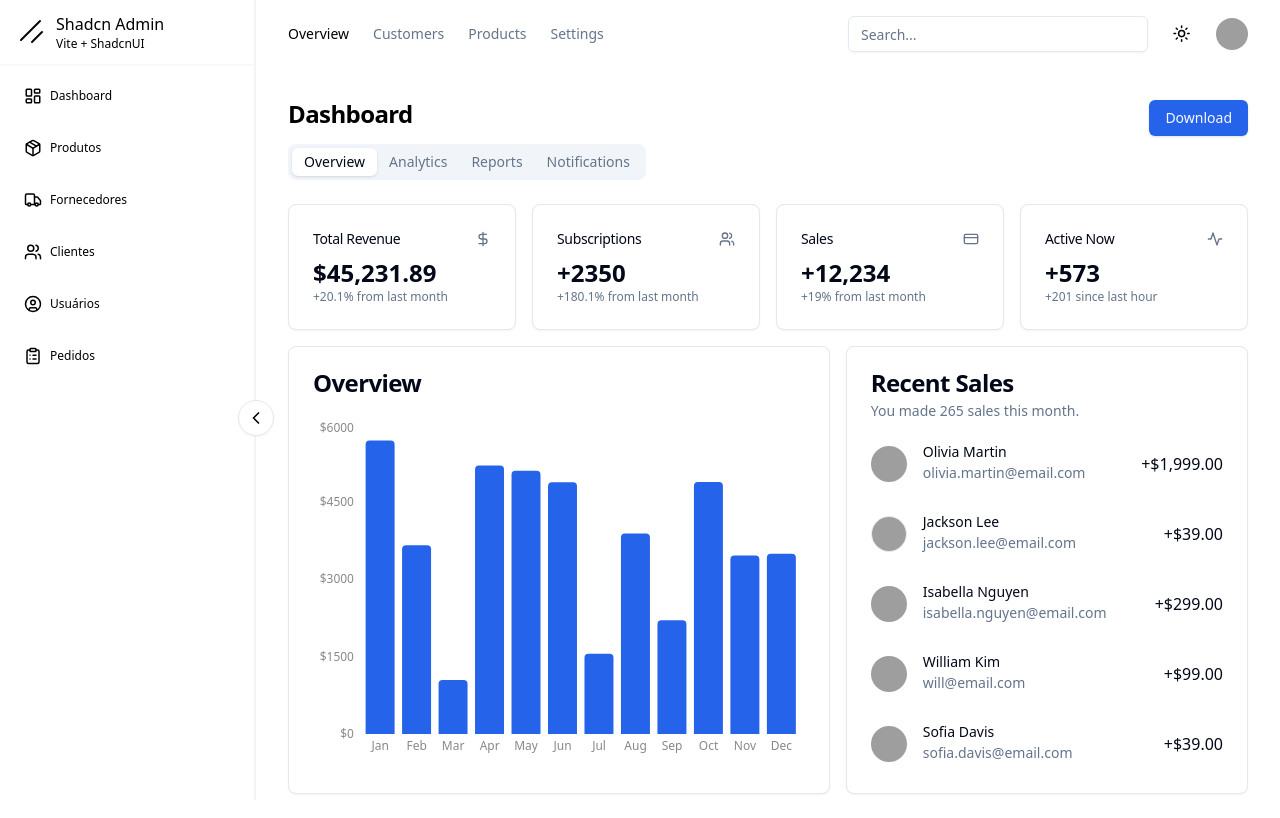
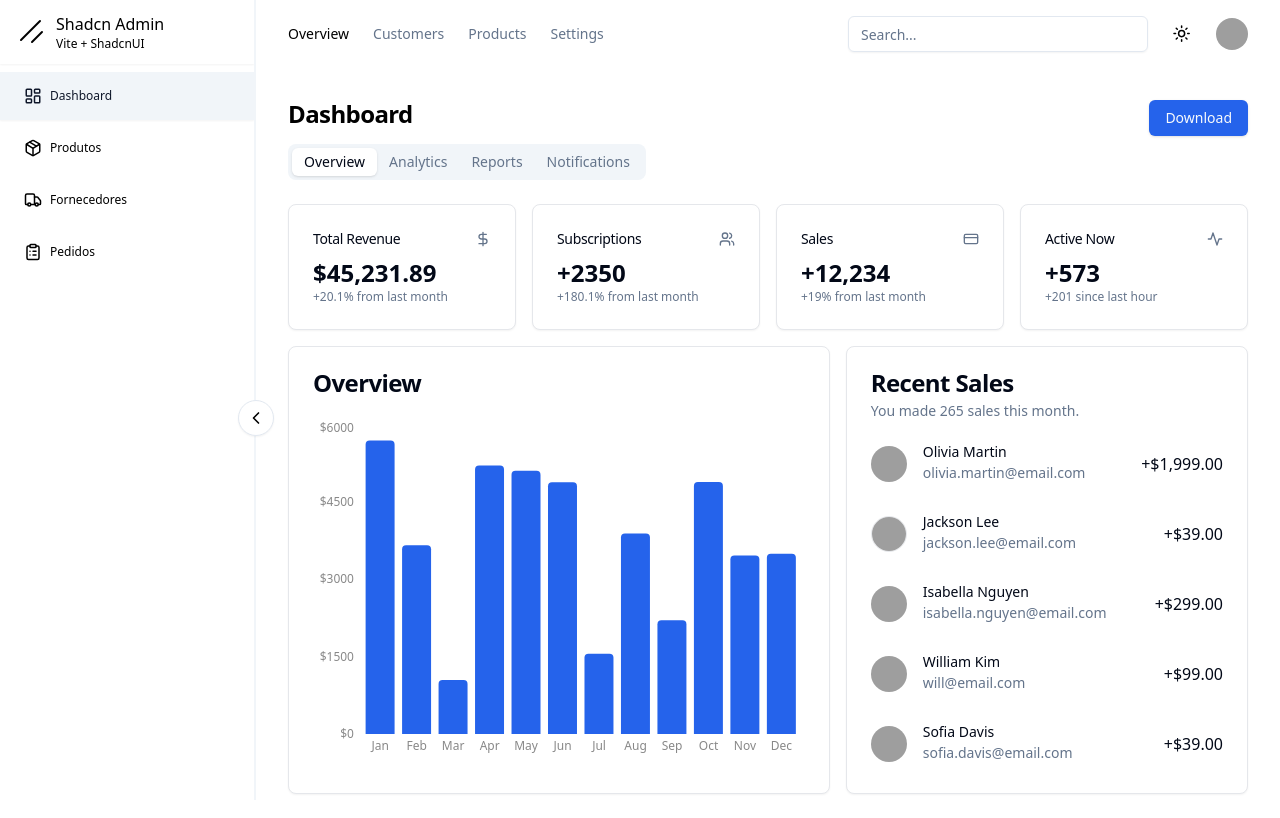
Before and after one commit to anaclaraberga/WEB-INVENTORY, a React (Vite) app: page /user in a window 1280 px wide. Built offline with nearby package versions, Linux system fonts and the light colour scheme; sample sign-in values are in the browser's storage; grey boxes are pictures that could not be loaded.

Commit message:
refactor: changing side bar based on auth

```diff
--- a/src/components/sidebar.tsx
+++ b/src/components/sidebar.tsx
@@ -1,4 +1,4 @@
-import { sidelinks } from '@/data/sidelinks'
+import { useAuth } from '@/hooks/use-auth'
 import { cn } from '@/lib/utils'
 import { ChevronLeft, Menu, X } from 'lucide-react'
 import { useEffect, useState } from 'react'
@@ -17,6 +17,7 @@ export default function Sidebar({
   setIsCollapsed,
 }: SidebarProps) {
   const [navOpened, setNavOpened] = useState(false)
+  const {sideLinks} = useAuth()
 
   useEffect(() => {
     if (navOpened) {
@@ -104,7 +105,7 @@ export default function Sidebar({
           className={`z-40 h-full flex-1 overflow-auto ${navOpened ? 'max-h-screen' : 'max-h-0 py-0 md:max-h-screen md:py-2'}`}
           closeNav={() => setNavOpened(false)}
           isCollapsed={isCollapsed}
-          links={sidelinks}
+          links={sideLinks}
         />
 
         {/* Scrollbar width toggle button */}
--- a/src/contexts/AuthContext.tsx
+++ b/src/contexts/AuthContext.tsx
@@ -10,7 +10,7 @@ export interface User {
   name?: string;
   email: string;
   password: string;
-  type: UserType
+  type?: UserType
 }
 
 export interface AuthContextType {
@@ -37,6 +37,8 @@ export const AuthProvider = ({ children }: AuthProviderProps) => {
   const [sideLinks, setSideLinks] = useState<SideLink[]>(userSideLinks)
 
   const login = (userData: User) => {
+    userData.type = UserType.CUSTOMER
+
     if (userData.type == UserType.ADMIN) {
       setSideLinks(sidelinks)
     }
```
